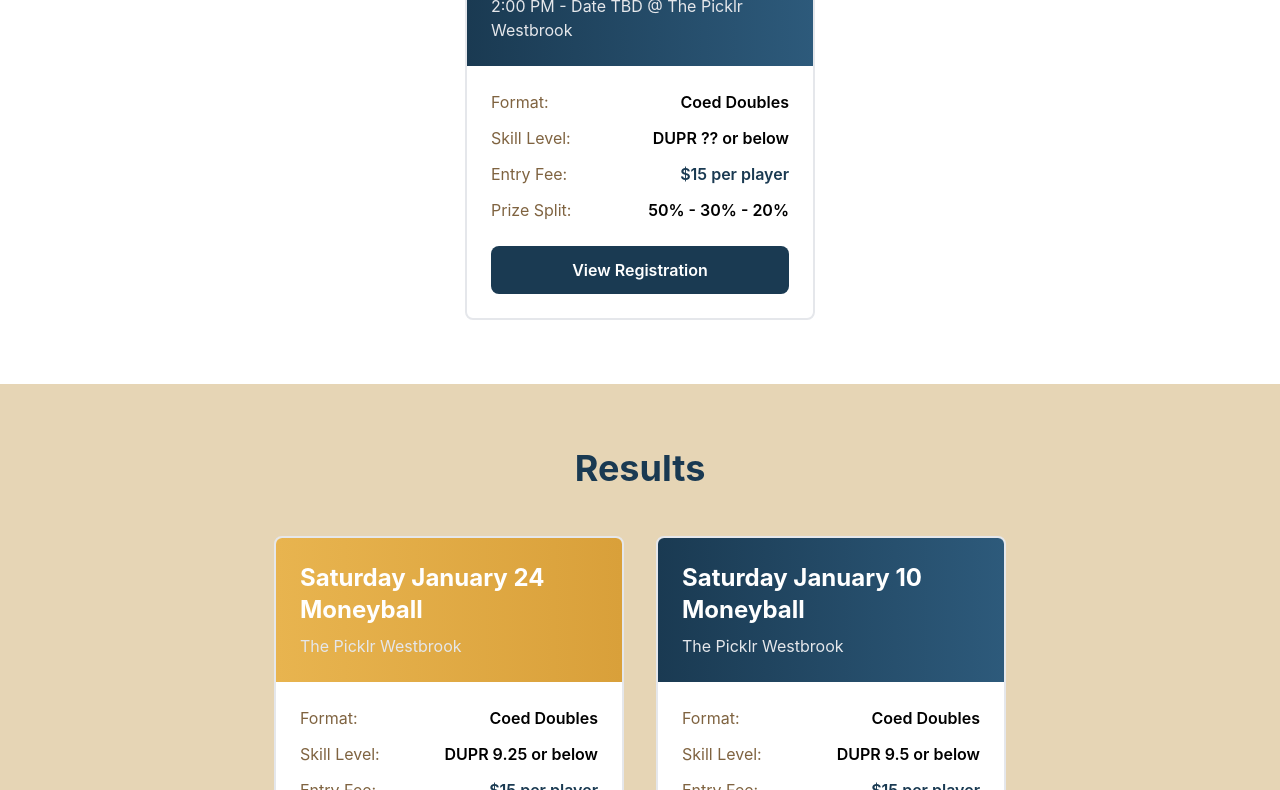
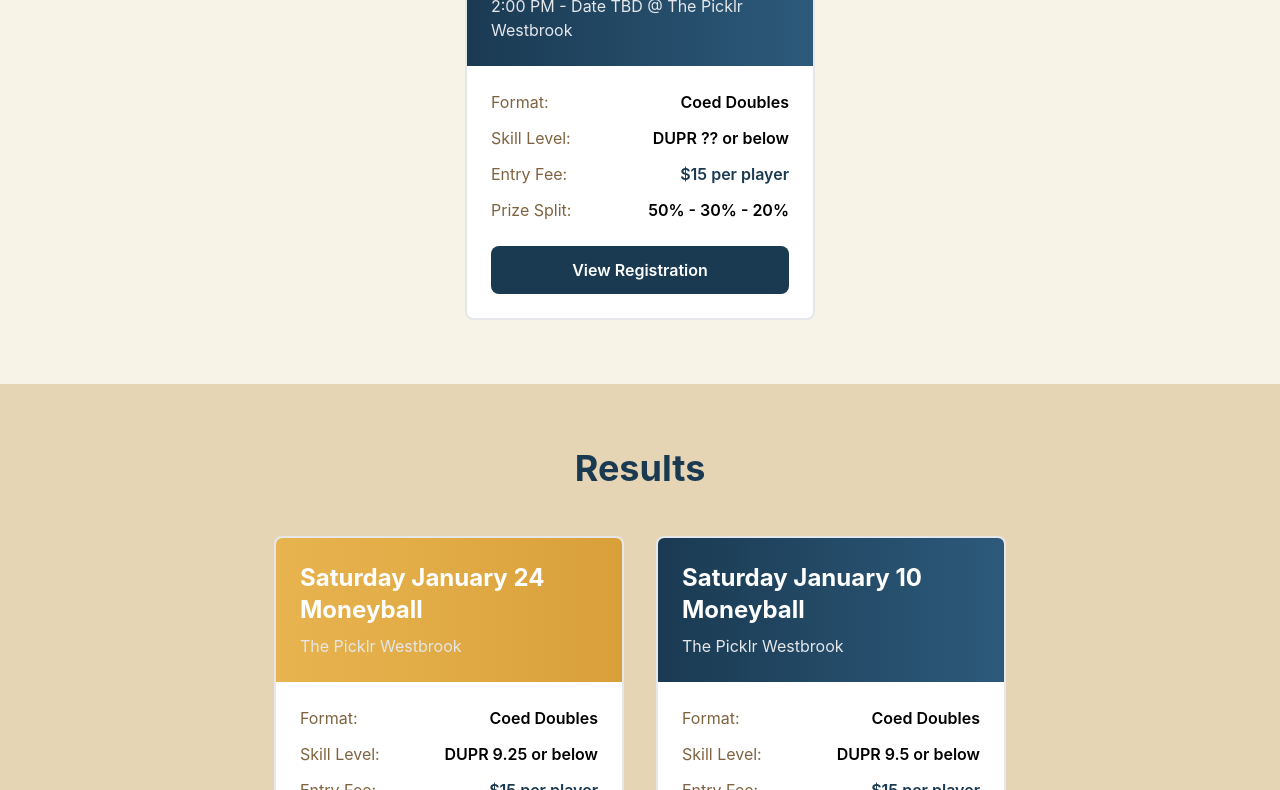
Before and after one commit to jnougaret/driftwood-pickleball, a website: page index.html in a window 1280 px wide. Shown: the part 640-1430 px from the top of the page. Drawn offline with nearby package versions, Linux system fonts and the light colour scheme; no server answers.

Commit message:
sand colors

```diff
--- a/index.html
+++ b/index.html
@@ -51,6 +51,7 @@
         .bg-gray-100 { background-color: var(--sand-100) !important; }
         .bg-gray-200 { background-color: var(--sand-200) !important; }
         .bg-gray-300 { background-color: var(--sand-300) !important; }
+        .bg-white { background-color: var(--sand-50) !important; }
 
         .border-gray-200 { border-color: var(--sand-200) !important; }
         .border-gray-300 { border-color: var(--sand-300) !important; }
```
Also changed, not shown: profile.html (+1 -0 lines).
